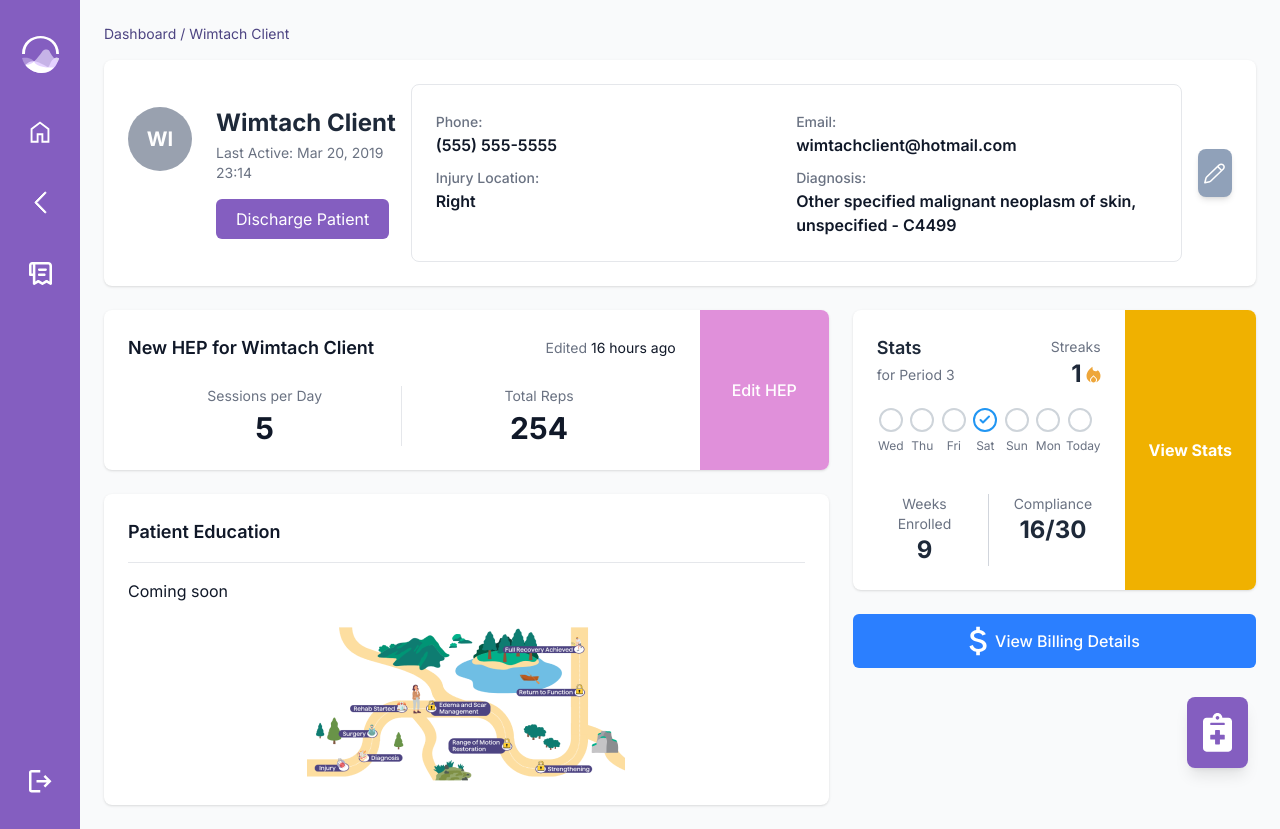
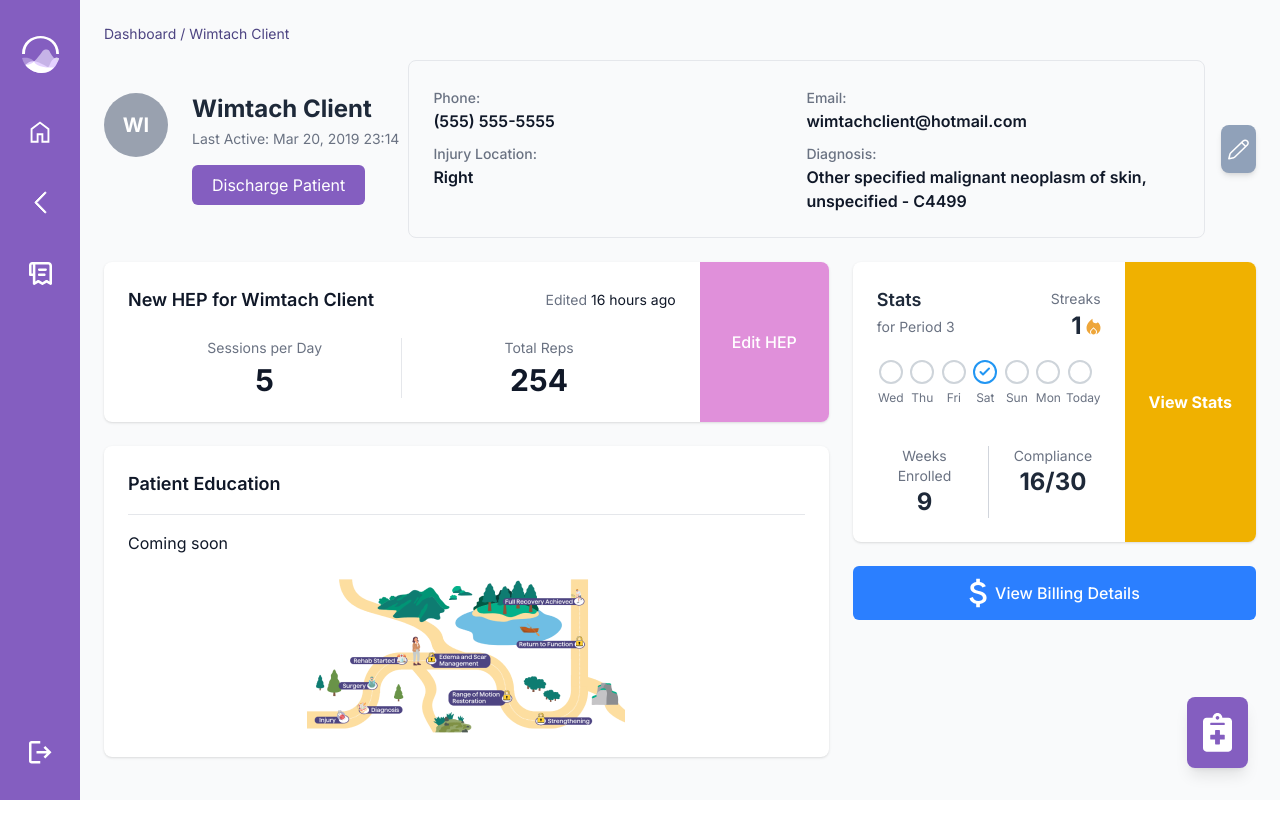
Before and after one commit to Hans-Randy/wimtach-assessment-profile-dashboard, a React (Vite) app: page / in a window 1280 px wide. After the commit the page ends 800 px from the top, so only its background shows below. Built offline with nearby package versions, Linux system fonts and the light colour scheme.

Commit message:
Refactor PatientHeader component layout

```diff
--- a/src/components/PatientHeader.tsx
+++ b/src/components/PatientHeader.tsx
@@ -1,11 +1,8 @@
 const PatientHeader = () => {
   return (
     <div className="space-y-4">
-      {/* Breadcrumb */}
       <div className="text-sm text-[#4D4482]">Dashboard / Wimtach Client</div>
-
-      {/* Main Card */}
-      <div className="bg-white rounded-lg p-6 shadow-sm flex items-center justify-between">
+      <div className="flex items-center justify-between">
         {/* Left Side: Patient Info */}
         <div className="w-[35%] flex items-start space-x-6">
           <div className="w-16 h-16 bg-gray-400 rounded-full flex items-center justify-center text-white font-bold text-xl flex-shrink-0">
@@ -21,7 +18,6 @@ const PatientHeader = () => {
             </button>
           </div>
         </div>
-
         {/* Right Side: Contact Details */}
         <div className="flex items-center space-x-4">
           <div className="border border-gray-200 rounded-lg p-6">
```
